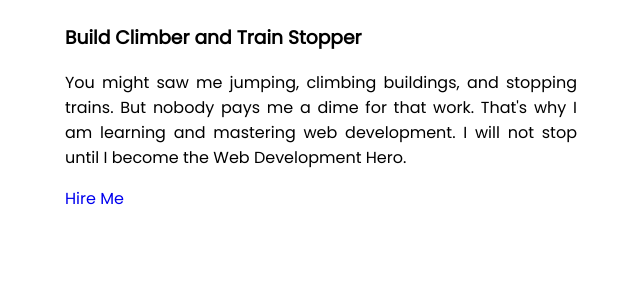
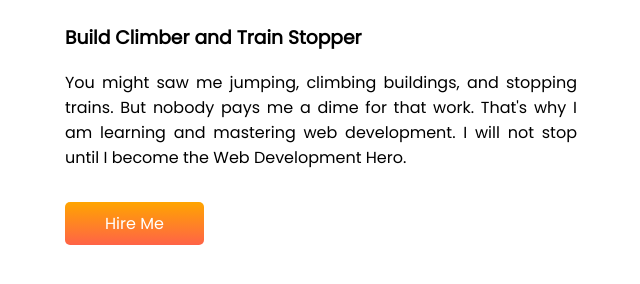
Before and after one commit to coderSabbirr/developer-protfilo, a plain HTML site: page index.html in a window 1280 px wide. Shown: the part 252-536 px from the top of the page, without its empty margins (63-703 px from the left). Drawn offline with Linux system fonts and the light colour scheme.

Commit message:
link button added

```diff
--- a/index.html
+++ b/index.html
@@ -17,7 +17,7 @@
             <h3>Build Climber and Train Stopper</h3>
             <p>You might saw me jumping, climbing buildings, and stopping trains. But nobody pays me a dime for that
                 work. That's why I am learning and mastering web development. I will not stop until I become the Web
-                Development Hero.</p>
+                Development Hero.</p><br>
             <a class="button-link" href="https://www.linkedin.com/in/nahidhasansabbir/" target="_blank" rel="noopener noreferrer">Hire Me</a>
         </div>
         <div class="heaf-width">
--- a/style.css
+++ b/style.css
@@ -24,5 +24,11 @@ section {
     display: flex;
 }
 .button-link {
-    text-decoration: none;
+   text-decoration: none;
+   margin-top: 5px;
+   padding: 10px 40px;
+   background: linear-gradient(orange,tomato);
+   color: white;
+   width: 700;
+   border-radius: 5px;
 }
```
